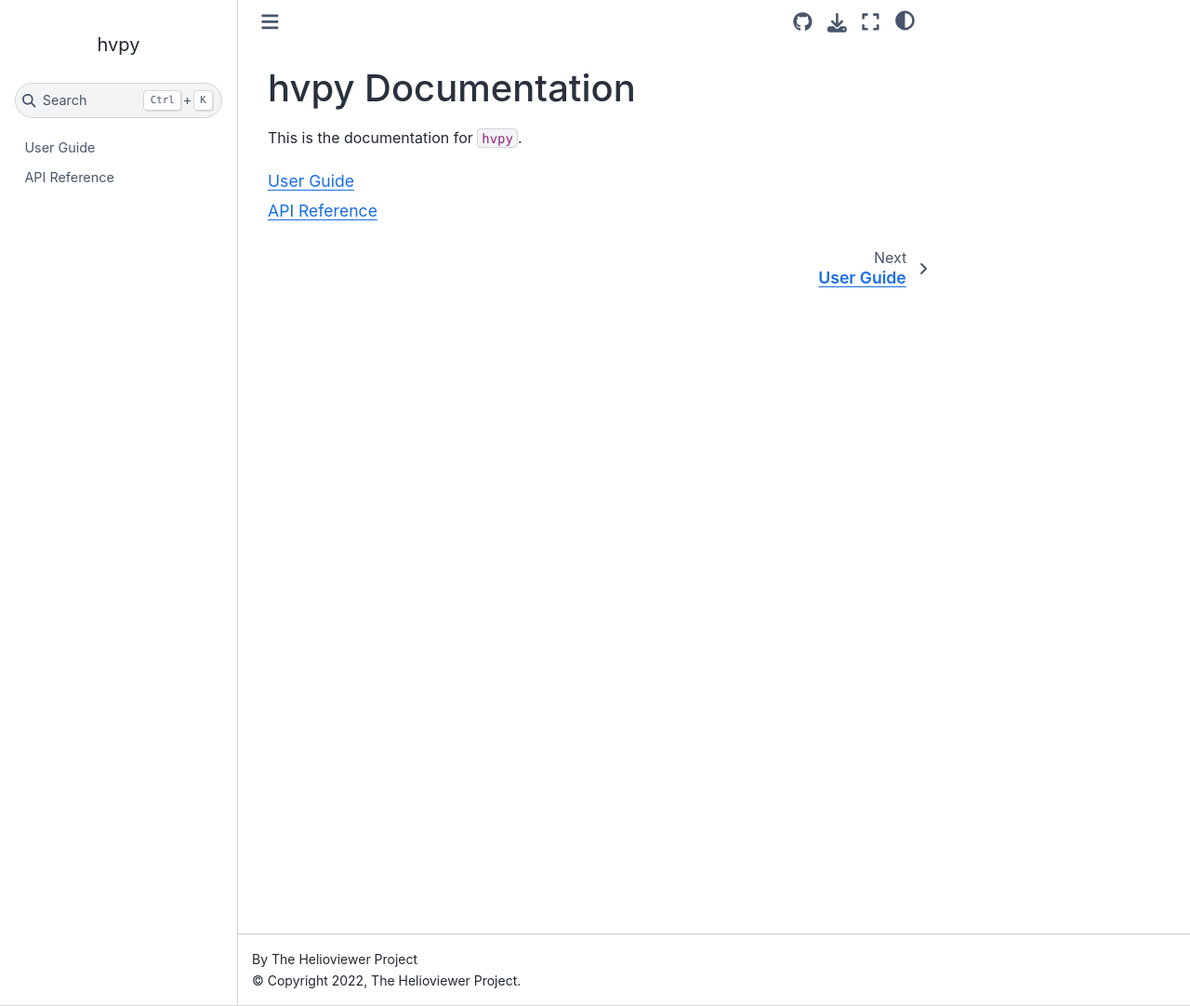
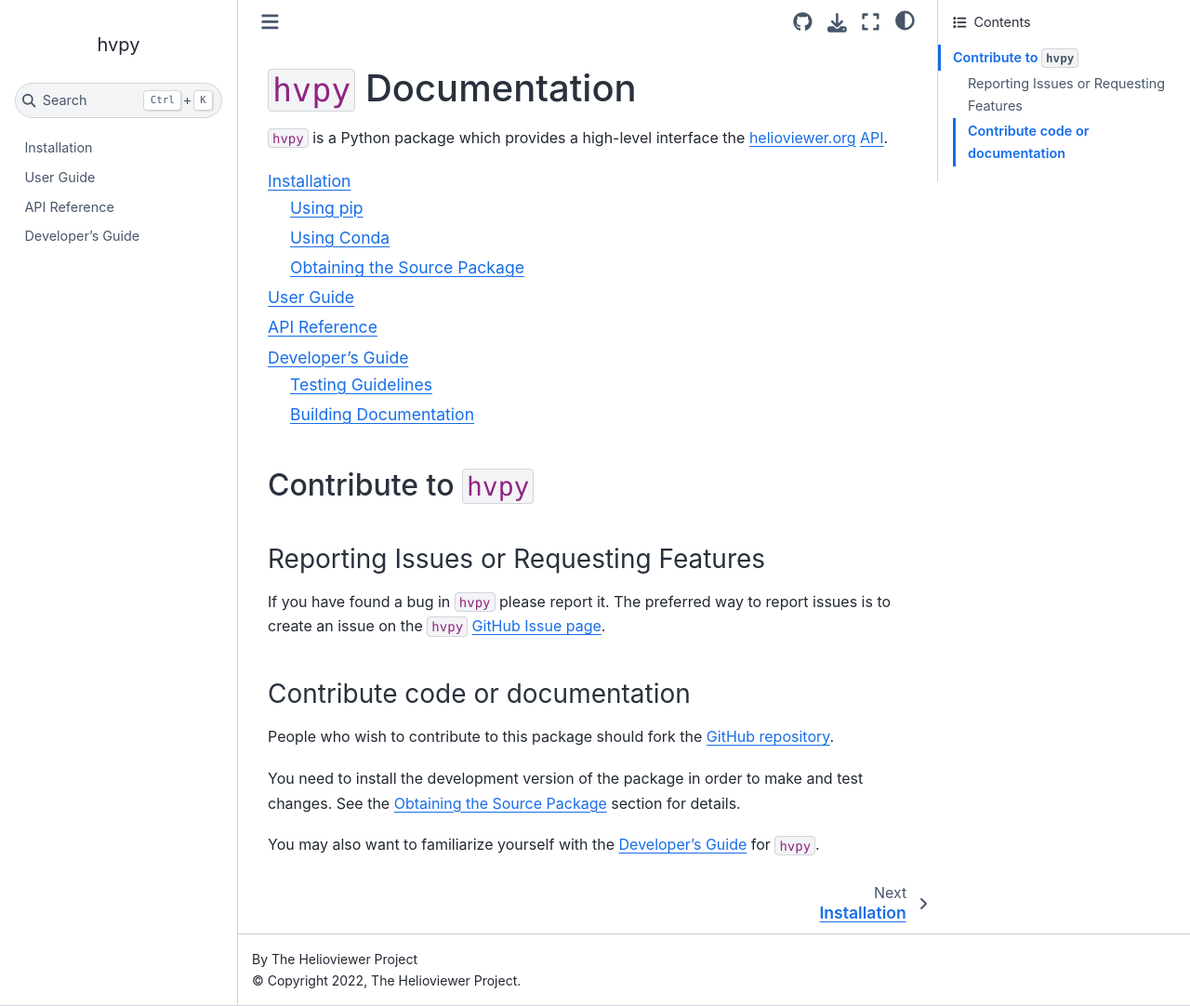
Before and after one commit to Helioviewer-Project/python-api, a Sphinx documentation site: the page built from docs/index.rst, in a window 1280 px wide and 1082 px high. Shown: the whole window at 93% size. Built offline with Sphinx 7.4.7 and the Sphinx Book theme 1.1.4, drawn with Linux system fonts in a browser that asks for light colours; the version number could not be read and is left out.

Commit message:
Documentation before the first release (#48)

```diff
--- /dev/null
+++ b/docs/dev_guide.rst
@@ -0,0 +1,97 @@
+.. _dev_guide:
+
+*****************
+Developer's Guide
+*****************
+
+Testing Guidelines
+------------------
+
+This section describes how to test the ``hvpy`` package.
+The testing framework used by ``hvpy`` is the `pytest <https://docs.pytest.org/>`__ framework.
+
+.. _running-tests:
+
+Running Tests
+^^^^^^^^^^^^^
+
+There are currently two different ways to invoke ``hvpy`` tests.
+
+``tox``
+=======
+
+The most robust way to run the tests (which can also be the slowest) is to make use of `Tox <https://tox.readthedocs.io/en/latest/>`__, which is a general purpose tool for automating Python testing.
+One of the benefits of ``tox`` is that it first creates a source distribution of the package being tested, and installs it into a new virtual environment, along with any dependencies that are declared in the package, before running the tests.
+This can therefore catch issues related to undeclared package data, or missing dependencies.
+Since we use tox to run many of the tests on continuous integration services, it can also be used in many cases to reproduce issues seen on those services.
+
+To run the tests with ``tox``, first make sure that ``tox`` is installed::
+
+    pip install tox
+
+You can see a list of available test environments with::
+
+    tox -l -v
+
+which will also explain what each of them does.
+
+You can also run checks or commands not directly related to tests - for instance::
+
+    tox -e codestyle
+
+will run checks on the code style using precommit hooks.
+
+``pytest``
+==========
+
+The test suite can also be run directly from the native ``pytest`` command, which is generally faster than using tox for iterative development.
+In this case, it is important for developers to be aware that they must manually rebuild any extensions by running::
+
+    pip install -e ".[test]"
+
+before running the test with pytest with::
+
+    pytest
+
+To run all the test in the ``hvpy`` package, you can use::
+
+    pytest -c hvpy
+
+you can also run specific test functions with::
+
+    pytest -c hvpy -k test_function
+
+.. _hvpy-doc-building:
+
+Building Documentation
+----------------------
+
+.. note::
+
+    Building the documentation is not necessary unless you are writing new documentation or do not have internet access, because the latest versions of ``hvpy``'s should be available at `hvpy.readthedocs.io <https://hvpy.readthedocs.io/>`__.
+
+This does not include `Graphviz <http://www.graphviz.org>`__.
+If you do not install this package separately then the documentation build process will produce a very large number of lengthy warnings (which can obscure bona fide warnings) and also not generate inheritance graphs.
+
+Building
+^^^^^^^^
+
+There are two ways to build the ``hvpy`` documentation.
+The easiest way is to execute the following tox command (from the ``hvpy`` source directory)::
+
+    tox -e build_docs
+
+If you do this, you do not need to install any of the documentation dependencies as this will be done automatically.
+The documentation will be built in the ``docs/_build/html`` directory, and can be read by pointing a web browser to ``docs/_build/html/index.html``.
+
+Alternatively, you can do::
+
+    cd docs
+    make html
+
+And the documentation will be generated in the same location.
+Note that this uses the installed version of ``hvpy``, so if you want to make sure the current repository version is used, you will need to install it with::
+
+    pip install -e ".[docs]"
+
+before changing to the ``docs`` directory.
--- a/docs/guide.rst
+++ b/docs/guide.rst
@@ -2,4 +2,4 @@
 User Guide
 **********
 
-This is how you install and use ``hvpy``.
+This user guide provides a walkthrough of the major features in the ``hvpy`` package.
--- a/docs/index.rst
+++ b/docs/index.rst
@@ -1,11 +1,32 @@
-******************
-hvpy Documentation
-******************
+**********************
+``hvpy`` Documentation
+**********************
 
-This is the documentation for ``hvpy``.
+``hvpy`` is a Python package which provides a high-level interface the `helioviewer.org <https://helioviewer.org>`__ `API <https://api.helioviewer.org/docs/v2/>`__.
 
 .. toctree::
    :maxdepth: 2
 
+   installation
    guide
    api
+   dev_guide
+
+Contribute to ``hvpy``
+----------------------
+
+Reporting Issues or Requesting Features
+^^^^^^^^^^^^^^^^^^^^^^^^^^^^^^^^^^^^^^^
+
+If you have found a bug in ``hvpy`` please report it.
+The preferred way to report issues is to create an issue on the ``hvpy`` `GitHub Issue page <https://github.com/Helioviewer-Project/python-api/issues>`__.
+
+Contribute code or documentation
+^^^^^^^^^^^^^^^^^^^^^^^^^^^^^^^^
+
+People who wish to contribute to this package should fork the `GitHub repository <https://github.com/Helioviewer-Project/python-api>`__.
+
+You need to install the development version of the package in order to make and test changes.
+See the :ref:`obtaining_the_source` section for details.
+
+You may also want to familiarize yourself with the :ref:`dev_guide` for ``hvpy``.
--- /dev/null
+++ b/docs/installation.rst
@@ -0,0 +1,50 @@
+.. _installation:
+
+************
+Installation
+************
+
+If you are new to Python and/or do not have familiarity with `Python virtual environments <https://docs.python.org/3/tutorial/venv.html>`__, then we recommend starting by installing `miniforge <https://github.com/conda-forge/miniforge#miniforge3>`__.
+This works on all platforms (Linux, Mac, Windows) and installs a full-featured Python environment in your user directory without requiring root privileges.
+
+Using pip
+---------
+
+To install ``hvpy`` with `pip <https://pip.pypa.io/en/stable/>`__, run ::
+
+    pip install hvpy
+
+.. _conda_install:
+
+Using Conda
+-----------
+
+To install ``hvpy`` using `conda <https://docs.conda.io/projects/conda/en/latest/>`__ run ::
+
+    conda install -c conda-forge hvpy
+
+.. _obtaining_the_source:
+
+Obtaining the Source Package
+----------------------------
+
+Source Package
+^^^^^^^^^^^^^^
+
+The latest stable source package for ``hvpy`` can be `downloaded at pypi.org <https://pypi.org/project/hvpy>`__.
+
+Development Repository
+^^^^^^^^^^^^^^^^^^^^^^
+
+The latest development version of ``hvpy`` can be cloned from `GitHub <https://github.com/Helioviewer-Project/python-api/>`__. ::
+
+   git clone git@github.com:Helioviewer-Project/python-api.git
+
+Installing from Source
+^^^^^^^^^^^^^^^^^^^^^^
+
+To build and install ``hvpy`` (from the root of the source tree) ::
+
+    pip install -e ".[tests,dev]"
+
+which installs ``hvpy`` in development mode, this means that a change in the source code is immediately reflected.
```
